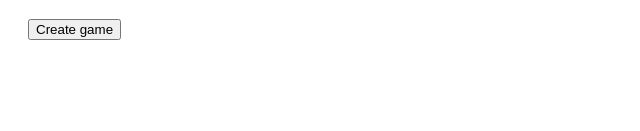
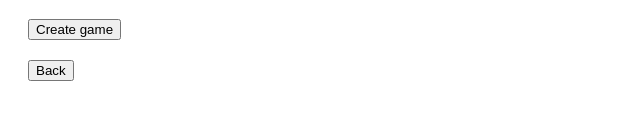
Before and after one commit to vitaliy-koshkarov/poker-frontend, a React (Vite) app: page /createGame in a window 1280 px wide. Shown: the part 169-300 px from the top of the page, without its empty margins (0-640 px from the left). Built offline with nearby package versions, Linux system fonts and the light colour scheme.

Commit message:
Add 'Back' button in CreateGamePage

```diff
--- a/src/pages/table/CreateTable.module.css
+++ b/src/pages/table/CreateGame.module.css
@@ -13,3 +13,7 @@
 .createGameBtn {
     margin: 20px 0px 0px 0px;
 }
+
+.backBtn {
+    margin: 20px 0px 0px 0px;
+}
--- a/src/pages/table/CreateGamePage.tsx
+++ b/src/pages/table/CreateGamePage.tsx
@@ -1,12 +1,19 @@
 import { useState } from "react";
+import { useNavigate } from "react-router-dom";
 import { createGame } from "../../api/tables/tablesApi";
 import mainCss from "../Main.module.css";
-import createGameCss from "./CreateTable.module.css";
+import createGameCss from "./CreateGame.module.css";
 
 export default function CreateGamePage() {
 	const [name, setName] = useState("");
 	const [maxPlayers, setMaxPlayers] = useState(2);
 	const [buyIn, setBuyIn] = useState(50);
+
+    const navigateTo = useNavigate();
+
+    function returnBack() {
+        navigateTo("/lobby");
+    }
 
 	return (
 		<div className={mainCss.page}>
@@ -44,6 +51,10 @@ export default function CreateGamePage() {
 			<div className={createGameCss.createGameBtn}>
 				<button type="button" onClick={() => createGame(maxPlayers, buyIn, name) }>Create game</button>
 			</div>
+
+			<div className={createGameCss.backBtn}>
+                <button type="button" onClick={returnBack}>Back</button>
+            </div>
 		</div>
 	);
 }
```
